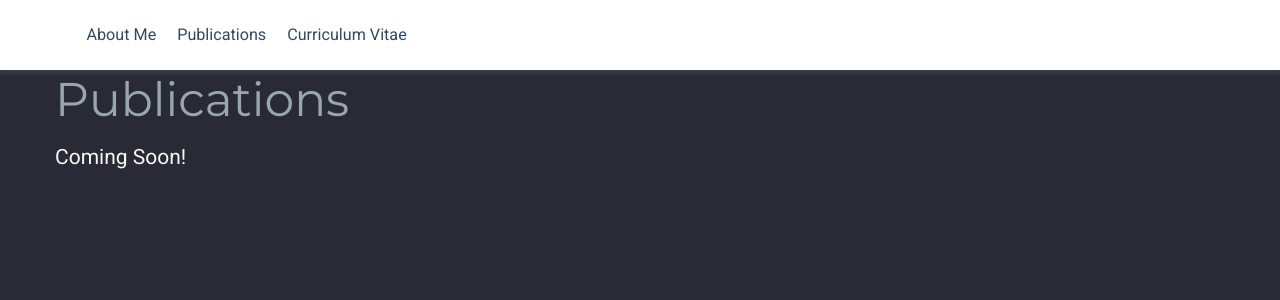
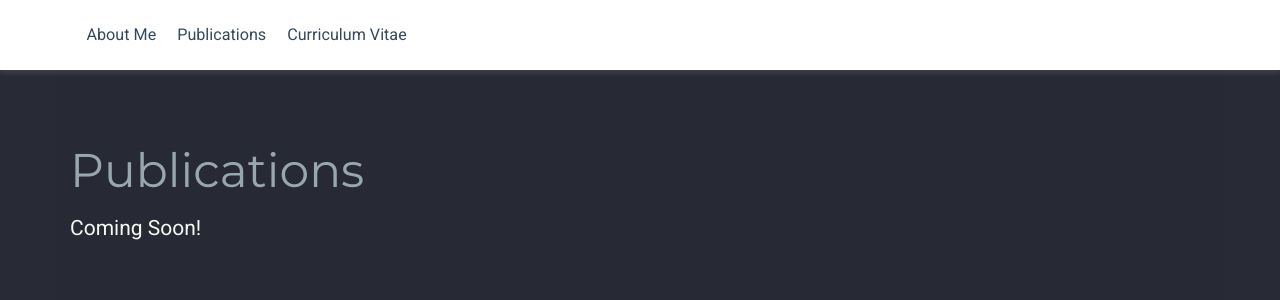
Before and after one commit to juliamjuliano/juliamjuliano.github.io, a Jekyll site: the page built from publications/index.html, in a window 1280 px wide. Shown: the top 300 px of the page. Built offline with Jekyll 4.4.1, drawn with Linux system fonts in a browser that asks for light colours; nearby versions of some CDN libraries; a style sheet for code colours, icons or effects is not loaded.

Commit message:
Update index.html

```diff
--- a/publications/index.html
+++ b/publications/index.html
@@ -2,6 +2,12 @@
 layout: academic
 title: Julia M. Juliano | Publications
 ---
-<h1>Publications</h1>
 
-<p>Coming Soon!</p>
+<section id="about" class="home-section wg-about">
+	<div class="container">
+
+		<h1>Publications</h1>
+		<p>Coming Soon!</p>
+
+	</div>
+</section>
```
